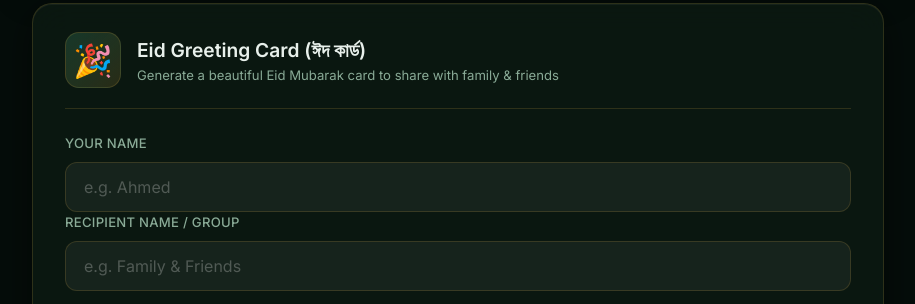
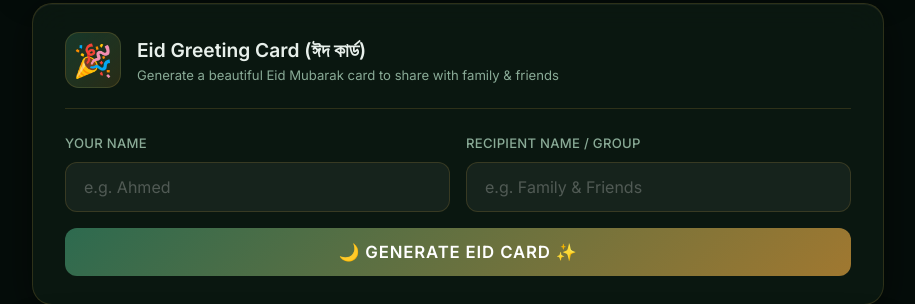
Before and after one commit to jarifovi/kurbani-calculator, a plain HTML site: page index.html in a window 1280 px wide. Shown: the part 4336-4640 px from the top of the page, without its empty margins (182-1097 px from the left). Drawn offline with Linux system fonts and the light colour scheme.

Commit message:
Fix: restore .greeting-inputs CSS, fix generateQR syntax, polish all new feature sections

```diff
--- a/app.js
+++ b/app.js
@@ -1203,7 +1203,9 @@ function generateQR() {
     });
   }
   qrSec.scrollIntoView({ behavior: 'smooth', block: 'center' });
-}/* ── EID WISHES COPY & SHARE ── */
+}
+
+/* ── EID WISHES COPY & SHARE ── */
 function copyWish(id) {
   const el = document.getElementById(id);
   if (!el) return;
--- a/style.css
+++ b/style.css
@@ -1817,6 +1817,14 @@ body.light-mode .footer-bottom p {
   border-radius: 10px;
   transition: width 0.5s cubic-bezier(0.4, 0, 0.2, 1);
 }
+
+/* ── Greeting Card Inputs ── */
+.greeting-inputs {
+  display: grid;
+  grid-template-columns: 1fr 1fr;
+  gap: 16px;
+}
+@media (max-width: 580px) { .greeting-inputs { grid-template-columns: 1fr; } }
 
 /* ── Eid Greetings SMS ── */
 .wishes-list {
```
